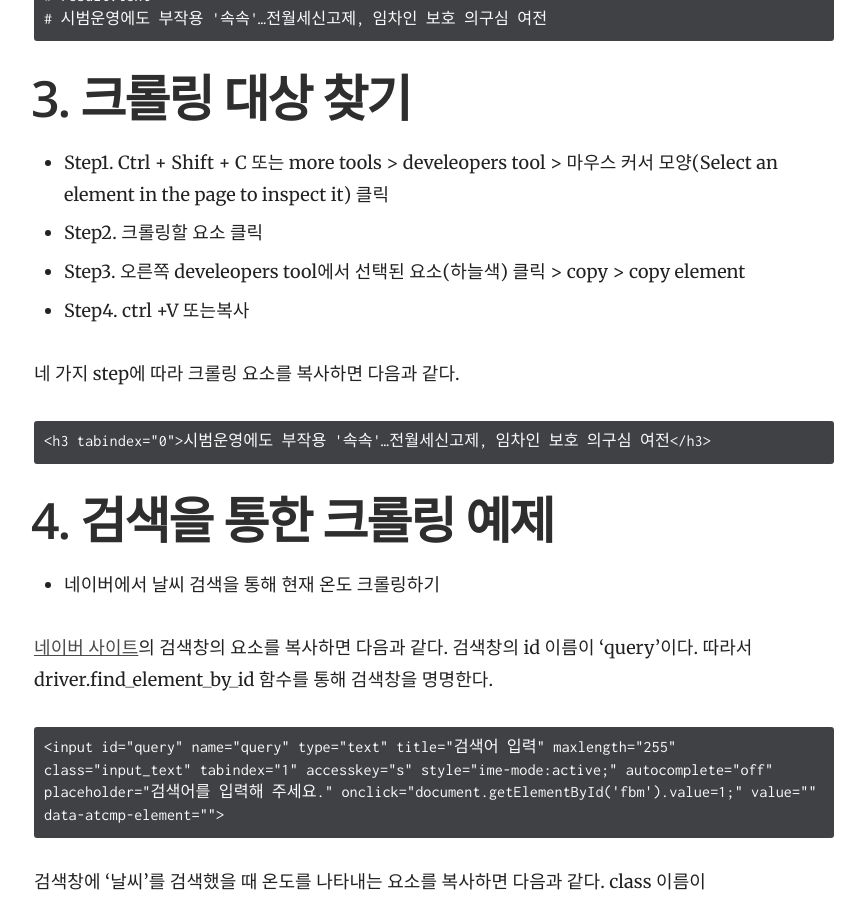
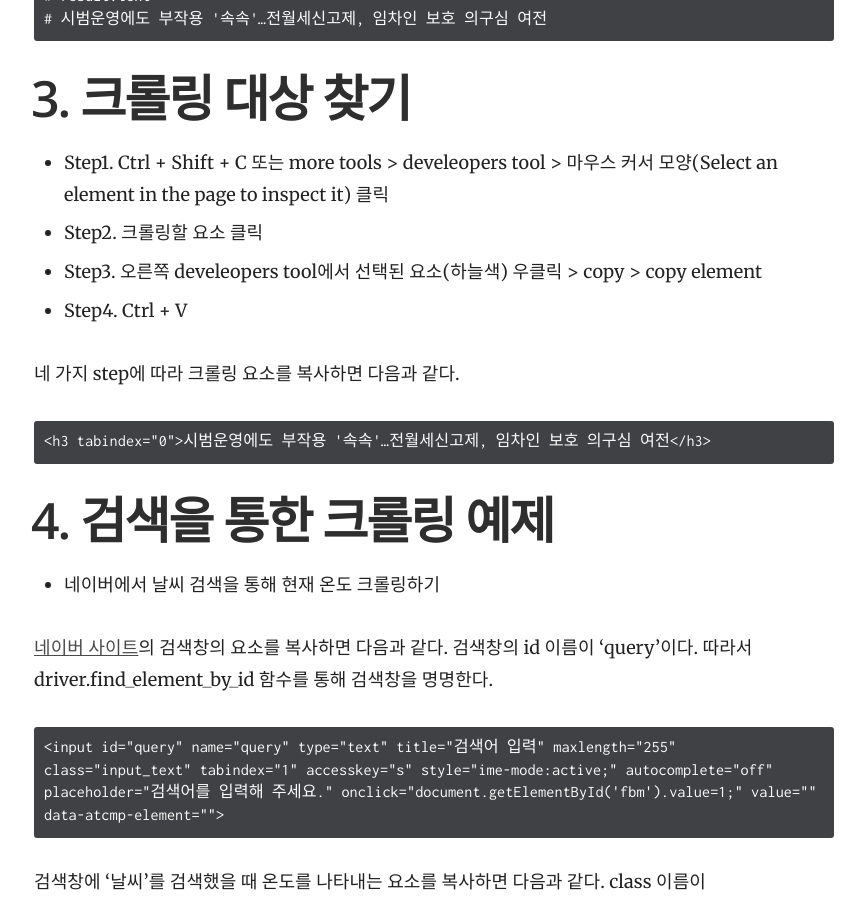
Before and after one commit to yrk3434/yrk3434.github.io, a Jekyll site: the page built from _docs/Programming/Selenium.md, in a window 1280 px wide and 900 px high, scrolled down 2549 px. Shown: the whole window, without its empty margins (356-1221 px from the left). Built offline with Jekyll 4.4.1, drawn with Linux system fonts in a browser that asks for light colours.

Commit message:
Update Selenium.md

```diff
--- a/_docs/Programming/Selenium.md
+++ b/_docs/Programming/Selenium.md
@@ -90,8 +90,8 @@ driver.quit() # 크롬 브라우저 닫기
 - Step1. Ctrl + Shift + C 또는
 more tools > develeopers tool > 마우스 커서 모양(Select an element in the page to inspect it) 클릭
 - Step2. 크롤링할 요소 클릭
-- Step3. 오른쪽 develeopers tool에서 선택된 요소(하늘색) 클릭 > copy > copy element
-- Step4. ctrl +V 또는복사
+- Step3. 오른쪽 develeopers tool에서 선택된 요소(하늘색) 우클릭 > copy > copy element
+- Step4. Ctrl + V
 
 네 가지 step에 따라 크롤링 요소를 복사하면 다음과 같다.
 
```
